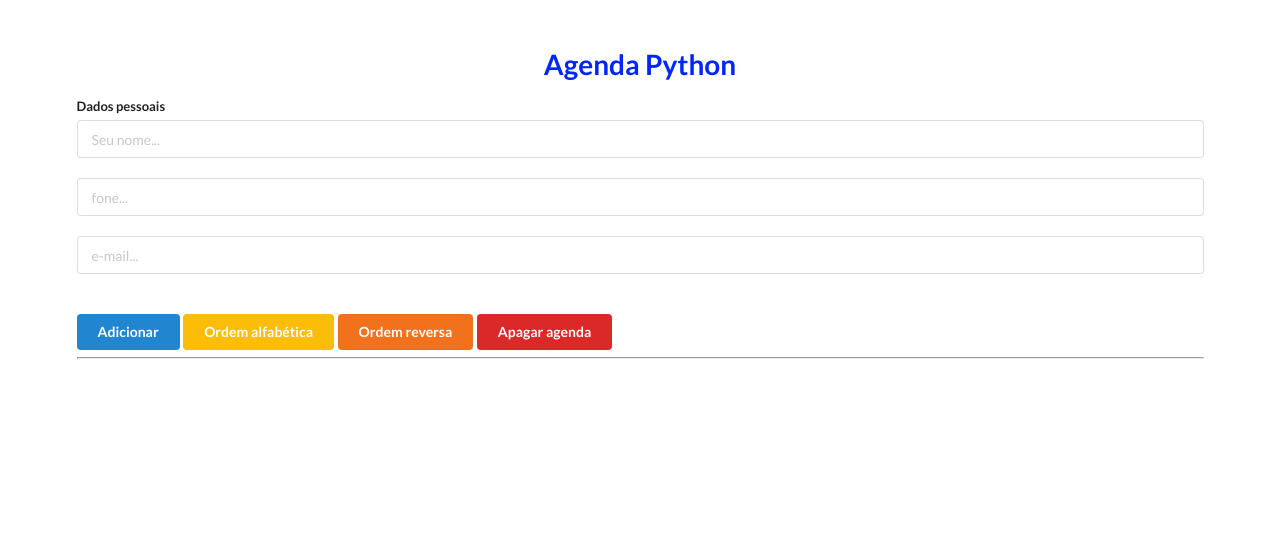
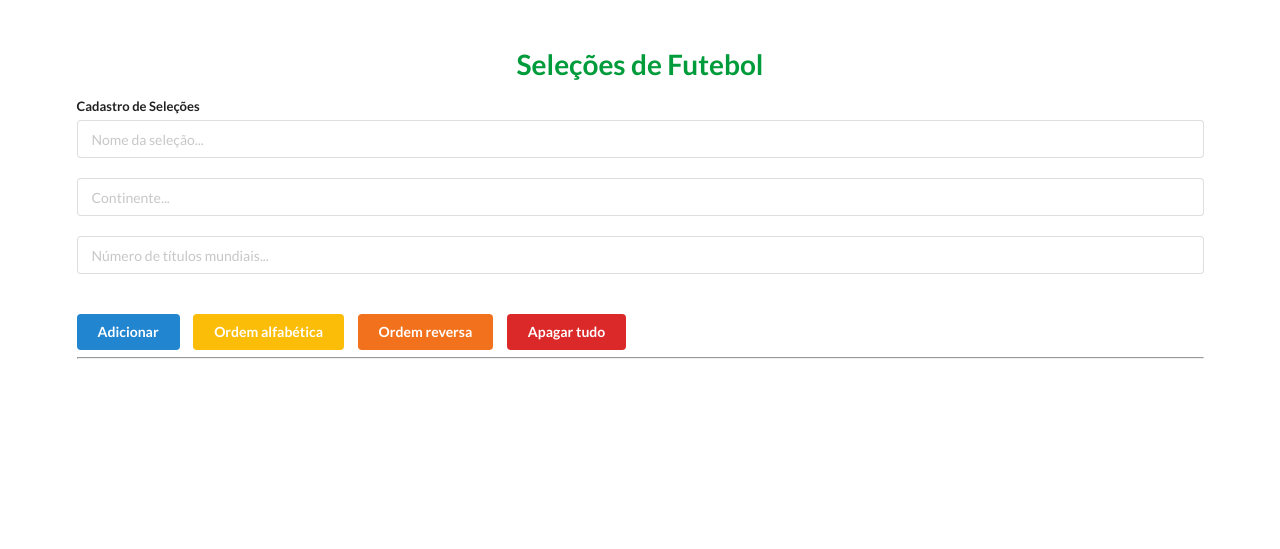
Before and after one commit to bznnan/Projeto-python-2026, a Python web app: template flask-python/templates/base.html in a window 1280 px wide. Shown: the top 549 px of the page. Run offline with Jinja, Linux system fonts and the light colour scheme; the template is opened without the code that fills it, so the values that code supplies are empty.

Commit message:
Atualização do site de seleções de futebol

```diff
--- /dev/null
+++ b/flask-python/guilherme.py
@@ -0,0 +1,6 @@
+# Guilherme.py
+nomecompleto = "Guilherme"
+
+config = {
+    'username': nomecompleto
+}
--- a/flask-python/seunome.py
+++ /dev/null
@@ -1,6 +0,0 @@
-nomecompleto = ""
-# Informe seu nome completo acima
-
-config = {
-  'username': nomecompleto
-}
--- a/flask-python/templates/base.html
+++ b/flask-python/templates/base.html
@@ -1,46 +1,66 @@
 <!DOCTYPE html>
-<html lang="en">
+<html lang="pt-BR">
 
 <head>
     <meta charset="UTF-8">
     <meta name="viewport" content="width=device-width, initial-scale=1.0">
-    <title>Agenda Flask</title>
+    <title>Seleções Campeãs</title>
 
-    <link rel="stylesheet" href="https://cdn.jsdelivr.net/npm/semantic-ui@2.4.2/dist/semantic.min.css">
-    <script src="https://cdn.jsdelivr.net/npm/semantic-ui@2.4.2/dist/semantic.min.js"></script>
+    <link rel="stylesheet"
+        href="https://cdn.jsdelivr.net/npm/semantic-ui@2.4.2/dist/semantic.min.css">
 </head>
 
 <body>
-    <body>
     <div style="margin-top: 50px;" class="ui container">
 
-            <h1 class="ui center aligned header" style="color:#0026fc">Agenda Python</h1>
+        <h1 class="ui center aligned header" style="color:#009c3b">
+            Seleções de Futebol
+        </h1>
+
         {% for lista in lista_dados %}
-                <h2 class="ui center aligned header" style="color:#073304">{{lista[0]}}</h2>
+            <h2 class="ui center aligned header" style="color:#002776">
+                {{ lista[0] }}
+            </h2>
         {% endfor %}
 
         <form class="ui form" action="/add" method="post" id="formAdd">
             <div class="field">
-                    <label>Dados pessoais</label>
-                    <input type="text" name="nome"  placeholder="Seu nome..."><br><br>
-                    <input type="text" name="fone"  placeholder="fone..."><br><br>
-                    <input type="text" name="email" placeholder="e-mail..."><br><br>
+                <label>Cadastro de Seleções</label>
+
+                <input type="text" name="nome"
+                    placeholder="Nome da seleção..."><br><br>
+
+                <input type="text" name="continente"
+                    placeholder="Continente..."><br><br>
+
+                <input type="number" name="titulos"
+                    placeholder="Número de títulos mundiais..."><br><br>
             </div>
         </form>
+
         <br>
-            <div style="display: flex;">
-                <button class="ui blue button" type="button" id="add">Adicionar</button>
+
+        <div style="display: flex; gap: 10px; flex-wrap: wrap;">
+            <button class="ui blue button" type="button" id="add">
+                Adicionar
+            </button>
 
             <form class="ui form" action="/sort" method="post">
-                    <button class="ui yellow button" type="submit">Ordem alfabética</button>
+                <button class="ui yellow button" type="submit">
+                    Ordem alfabética
+                </button>
             </form>
 
             <form class="ui form" action="/reverse" method="post">
-                    <button class="ui orange button" type="submit">Ordem reversa</button>
+                <button class="ui orange button" type="submit">
+                    Ordem reversa
+                </button>
             </form>
 
             <form class="ui form" action="/clear" method="post">
-                    <button class="ui red button" type="submit">Apagar agenda</button>
+                <button class="ui red button" type="submit">
+                    Apagar tudo
+                </button>
             </form>
         </div>
 
@@ -48,18 +68,27 @@
 
         {% for lista in lista_front %}
         <div class="ui segment">
-                <p class="ui big header">{{lista[0]}}&emsp;&emsp;|&emsp;&emsp;{{lista[1]}}&emsp;&emsp;|&emsp;&emsp;{{lista[2]}}</p>
+            <p class="ui big header">
+                {{ lista[0] }}
+                &emsp;|&emsp;
+                {{ lista[1] }}
+                &emsp;|&emsp;
+                {{ lista[2] }} títulos
+            </p>
 
-                <!-- <a class="ui green button" href="/update/{{ lista[0] }}">Update</a> -->
-                <a class="ui green button" href="/delete/{{ lista[0] }}">Delete</a>
+            <a class="ui green button" href="/delete/{{ lista[0] }}">
+                Delete
+            </a>
         </div>
         {% endfor %}
     </div>
 
     <script>
-            const add = document.getElementById('add')
-            const form = document.getElementById('formAdd')
-            add.addEventListener('click', ()=> form.submit())
+        const add = document.getElementById('add');
+        const form = document.getElementById('formAdd');
+
+        add.addEventListener('click', () => form.submit());
     </script>
 </body>
+
 </html>
```
Lines whose indentation alone changed are shown as unchanged.
